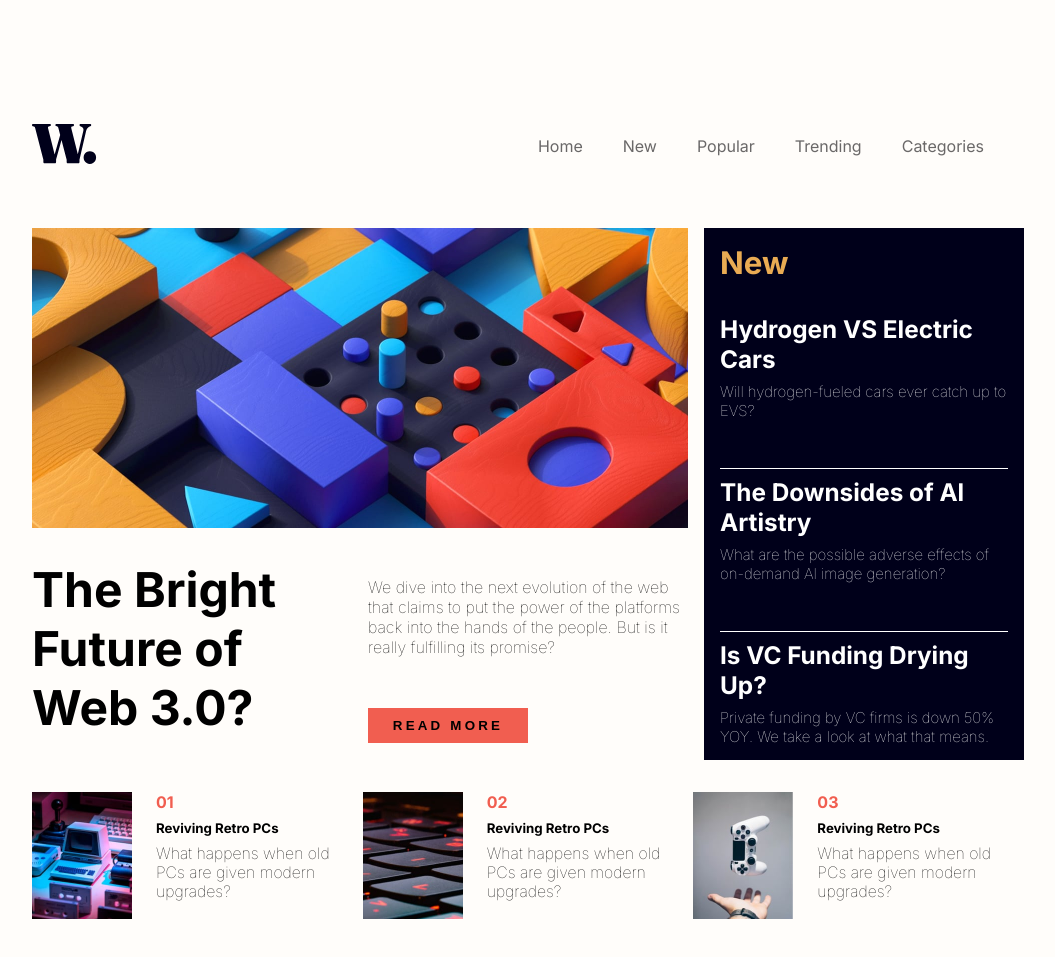
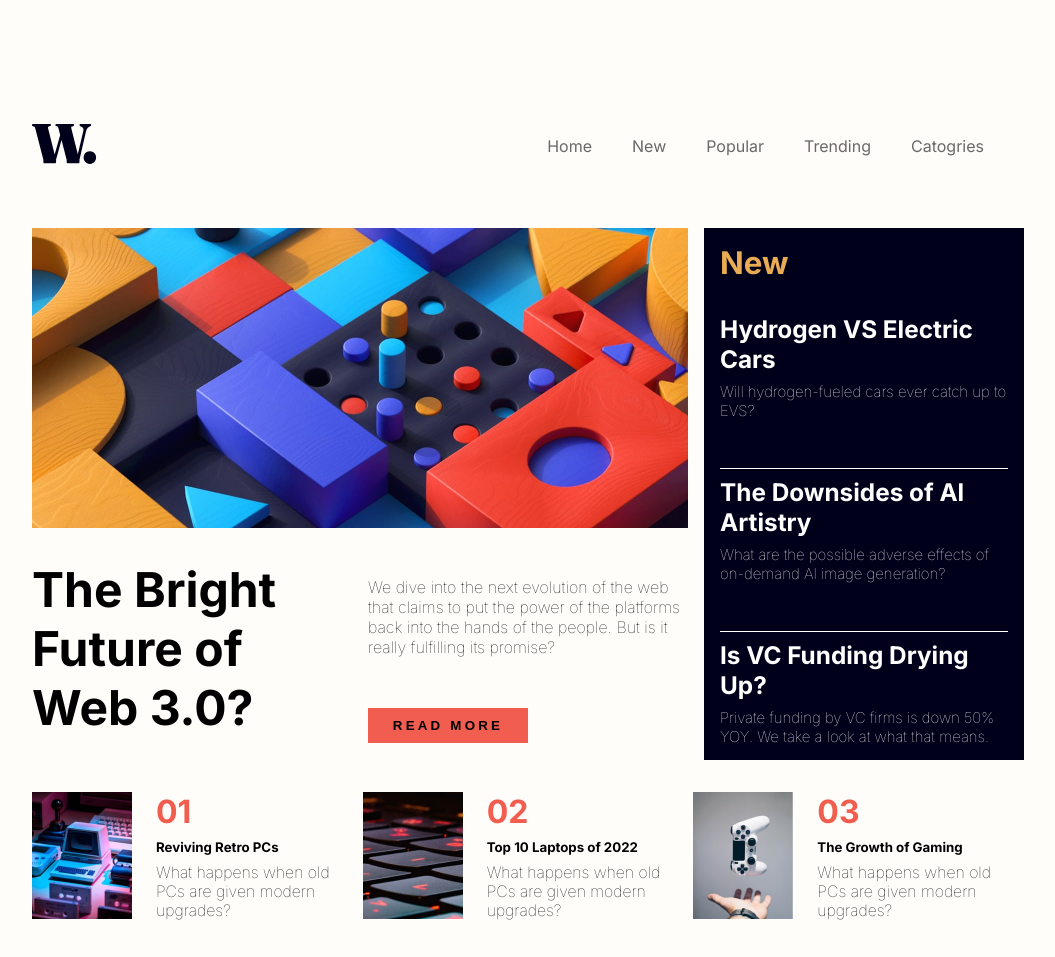
Before and after one commit to AnjulAryal/News-Page, a plain HTML site: page index.html in a window 1280 px wide. Shown: the top 957 px of the page, without its empty margins (112-1167 px from the left). Drawn offline with Linux system fonts and the light colour scheme; files whose address does not match are found by name.

Commit message:
final push

```diff
--- a/index.html
+++ b/index.html
@@ -15,25 +15,25 @@
       <img src="./assets/images/icon-menu.svg" alt="" class="menu-icon" id="menu-icon">
       <ul class="nav-links in-active">
         <li><img src="./assets/images/icon-menu-close.svg" alt="cross-img" id="close-icon" class="close-icon"></li>
-        <li>Home</li>
-        <li>New</li>
-        <li>Popular</li>
-        <li>Trending</li>
-        <li>Categories</li>
+        <li><a href="#home">Home</a></li>
+        <li><a href="#new">New</a></li>
+        <li><a href="#popular">Popular</a></li>
+        <li><a href="#trending">Trending</a></li>
+        <li><a href="#catogries">Catogries</a></li>
       </ul>
     </nav>
   </header>
       <figure class="hero-img">
       </figure>
-    <article>
+    <article id="home">
       <h1>The Bright Future of Web 3.0?</h1>
     </article>
-    <div class="content-box">
+    <div class="content-box" id="trending">
         <p>We dive into the next evolution of the web that claims to put the power of the platforms back into the
           hands of the people. But is it really fulfilling its promise?</p>
         <button>READ MORE</button>
       </div>
-  <aside>
+  <aside id="new">
     <h2>New</h2>
     <ul>
       <li>
@@ -50,7 +50,7 @@
       </li>
     </ul>
   </aside>
-  <section class="products">
+  <section class="products" id="popular">
     <div class="products-content">
       <figure>
         <img src="./assets/images/image-retro-pcs.jpg" alt="">
@@ -67,17 +67,17 @@
       </figure>
       <article>
         <h4>02</h4>
-        <h5>Reviving Retro PCs</h5>
+        <h5>Top 10 Laptops of 2022</h5>
         <p>What happens when old PCs are given modern upgrades?</p>
       </article>
     </div>
-    <div class="products-content">
+    <div class="products-content" id="catogries">
       <figure>
         <img src="./assets/images/image-gaming-growth.jpg" alt="">
       </figure>
       <article>
         <h4>03</h4>
-        <h5>Reviving Retro PCs</h5>
+        <h5>The Growth of Gaming</h5>
         <p>What happens when old PCs are given modern upgrades?</p>
       </article>
     </div>
--- a/style.css
+++ b/style.css
@@ -135,6 +135,22 @@ h1{
 footer{
     text-align: center;
 }
+nav li a:hover{
+    color: var(--Softred);
+}
+h5:hover,h3:hover{
+    color: var(--Softorange);
+    cursor: pointer;
+}
+button:hover{
+    background-color: black;
+    color: white;
+    cursor: pointer;
+}
+a{
+    text-decoration: none;
+    color: rgb(106, 104, 104);
+}
 @media screen  and (min-width:760px){
     body{
         position: absolute;
@@ -204,4 +220,8 @@ footer{
     footer{
         grid-column: 1/4;
     }
+    h4{
+        font-size: 2rem;
+        font-weight: bold;
+    }
 }
```
